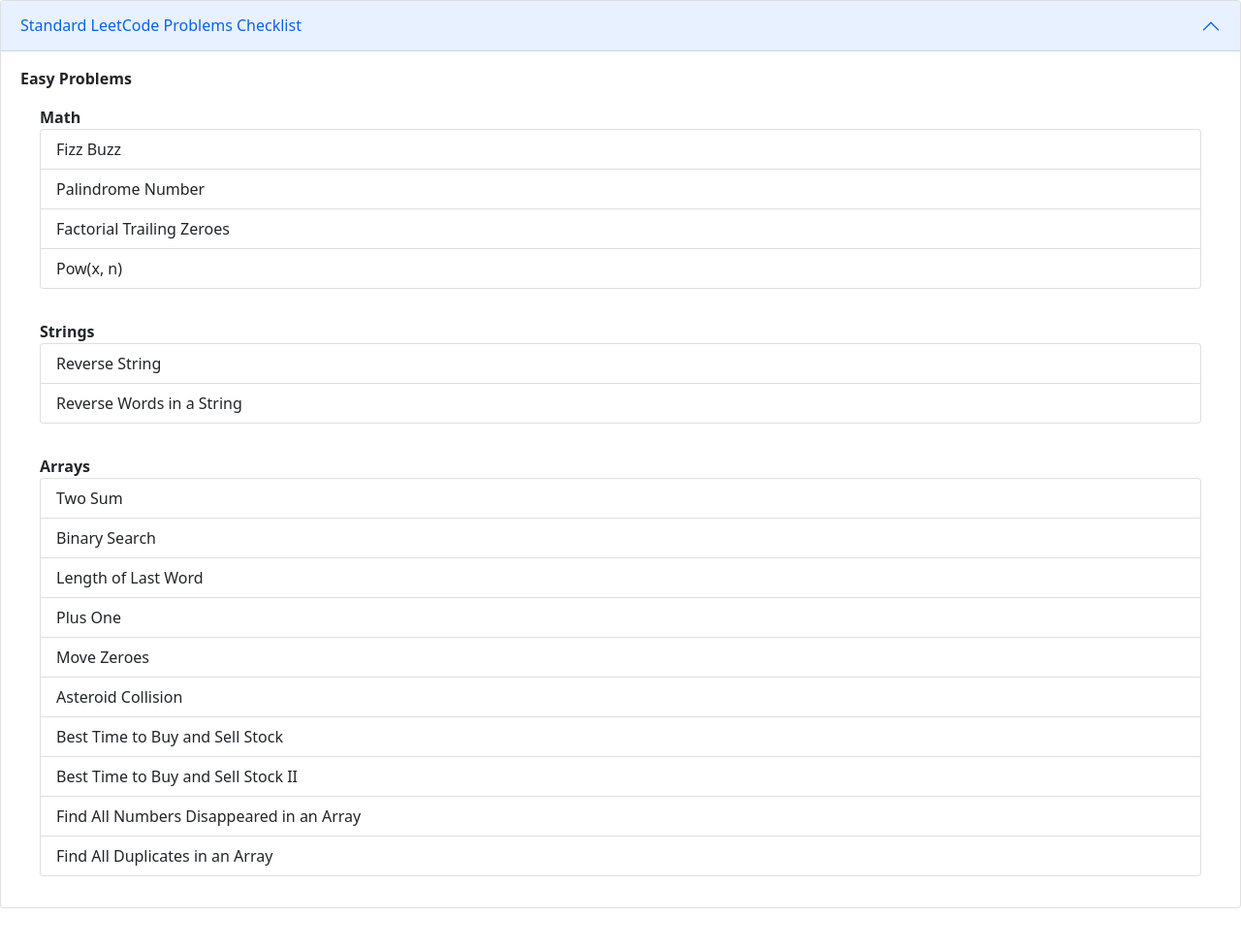
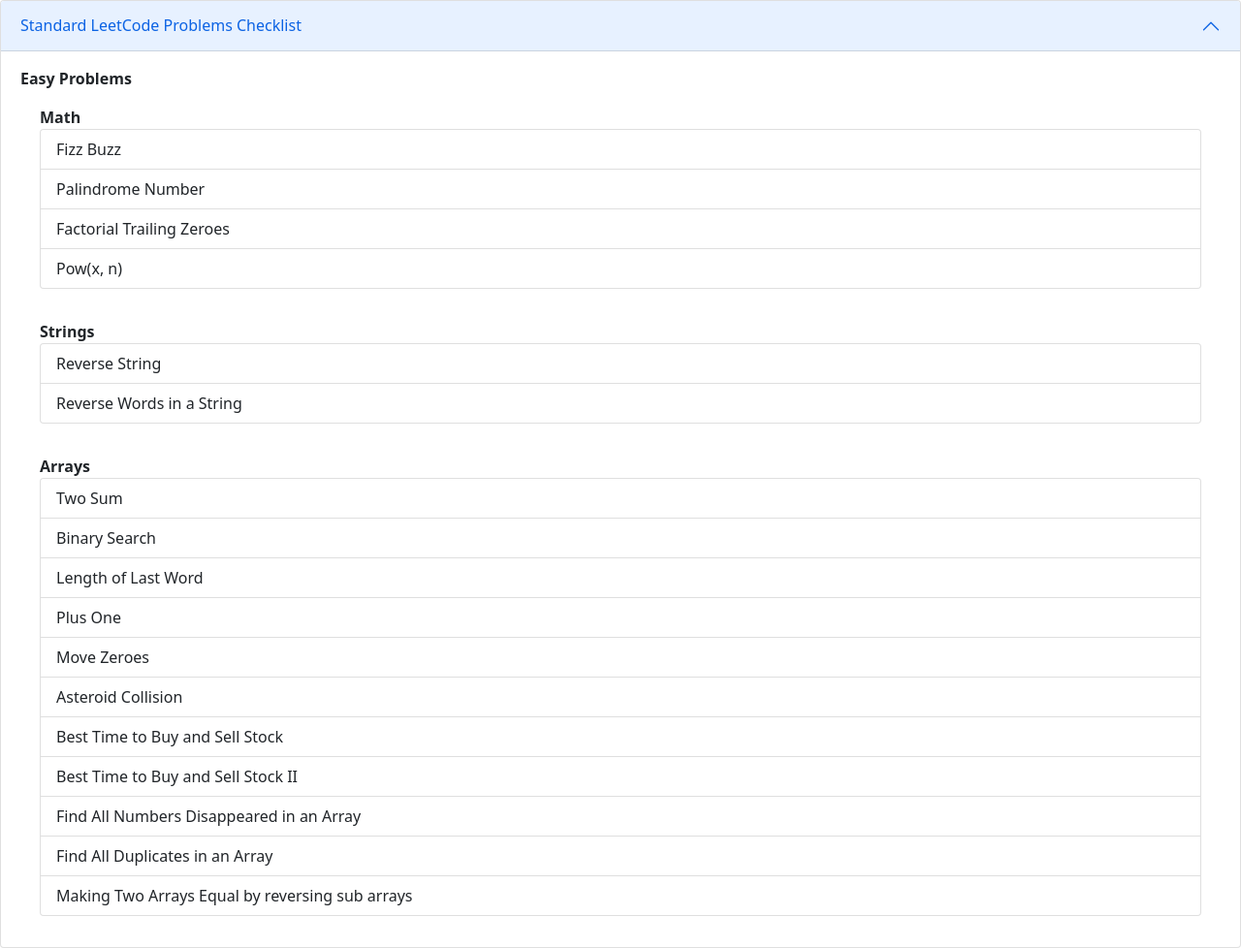
Before and after one commit to ramankrishna/algos, a plain HTML site: page index.html in a window 1280 px wide. Shown: the whole page at 97% size. Before the commit the page ends 937 px from the top, so only its background shows below. Drawn offline with nearby package versions, Linux system fonts and the light colour scheme.

Commit message:
Added the Reversing sub array problem to Arrays

```diff
--- a/index.html
+++ b/index.html
@@ -53,6 +53,8 @@
                 <a href="https://leetcode.com/problems/best-time-to-buy-and-sell-stock-ii/" class="list-group-item list-group-item-action">Best Time to Buy and Sell Stock II</a>
                 <a href="https://leetcode.com/problems/find-all-numbers-disappeared-in-an-array/" class="list-group-item list-group-item-action">Find All Numbers Disappeared in an Array</a>
                 <a href="https://leetcode.com/problems/find-all-duplicates-in-an-array/" class="list-group-item list-group-item-action">Find All Duplicates in an Array</a>
+                <a href="https://leetcode.com/problems/make-two-arrays-equal-by-reversing-sub-arrays/" class="list-group-item list-group-item-action">Making Two Arrays Equal by reversing sub arrays</a>
+
               </div>
                 </div>
                 </div>
```
